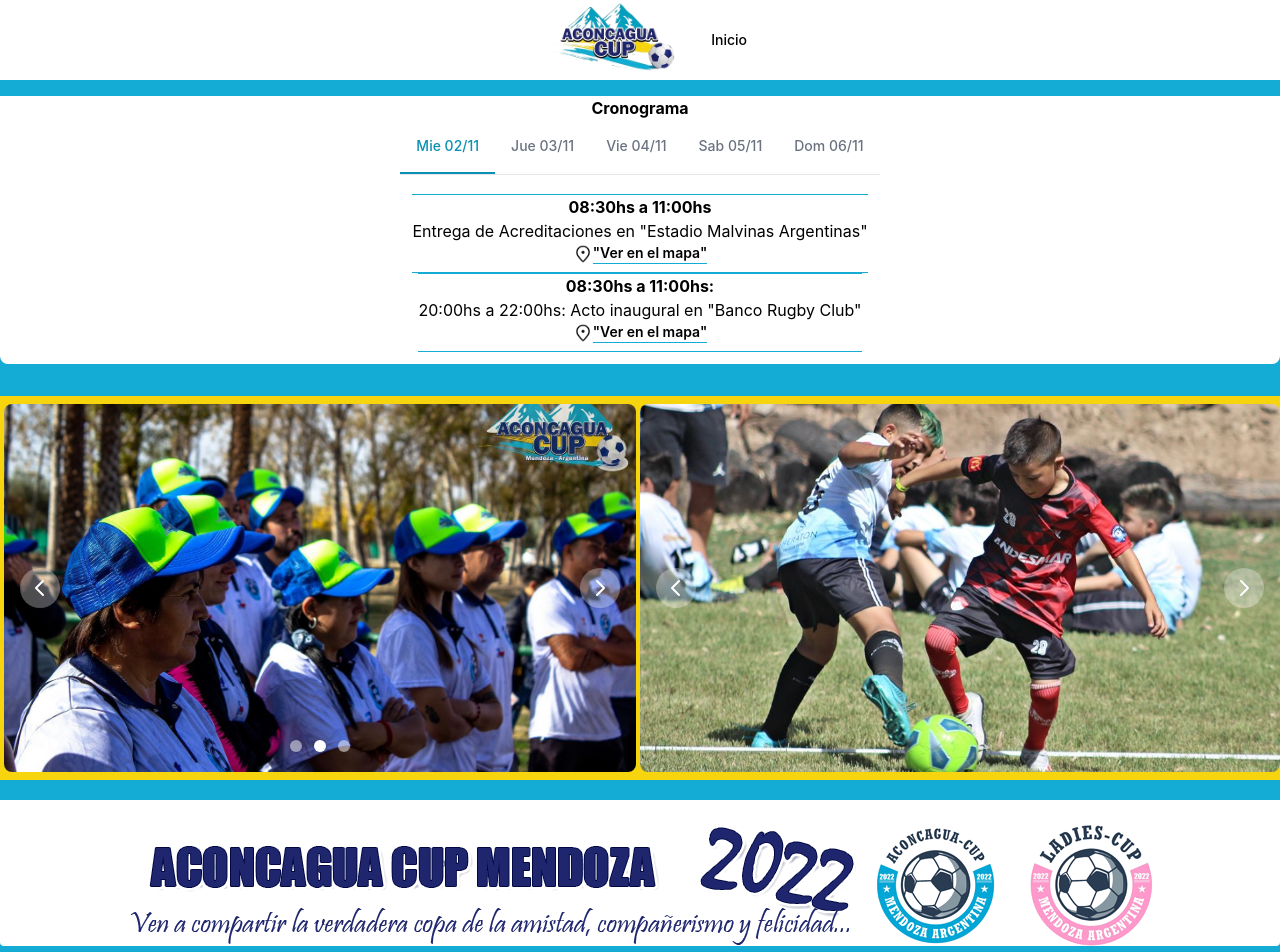
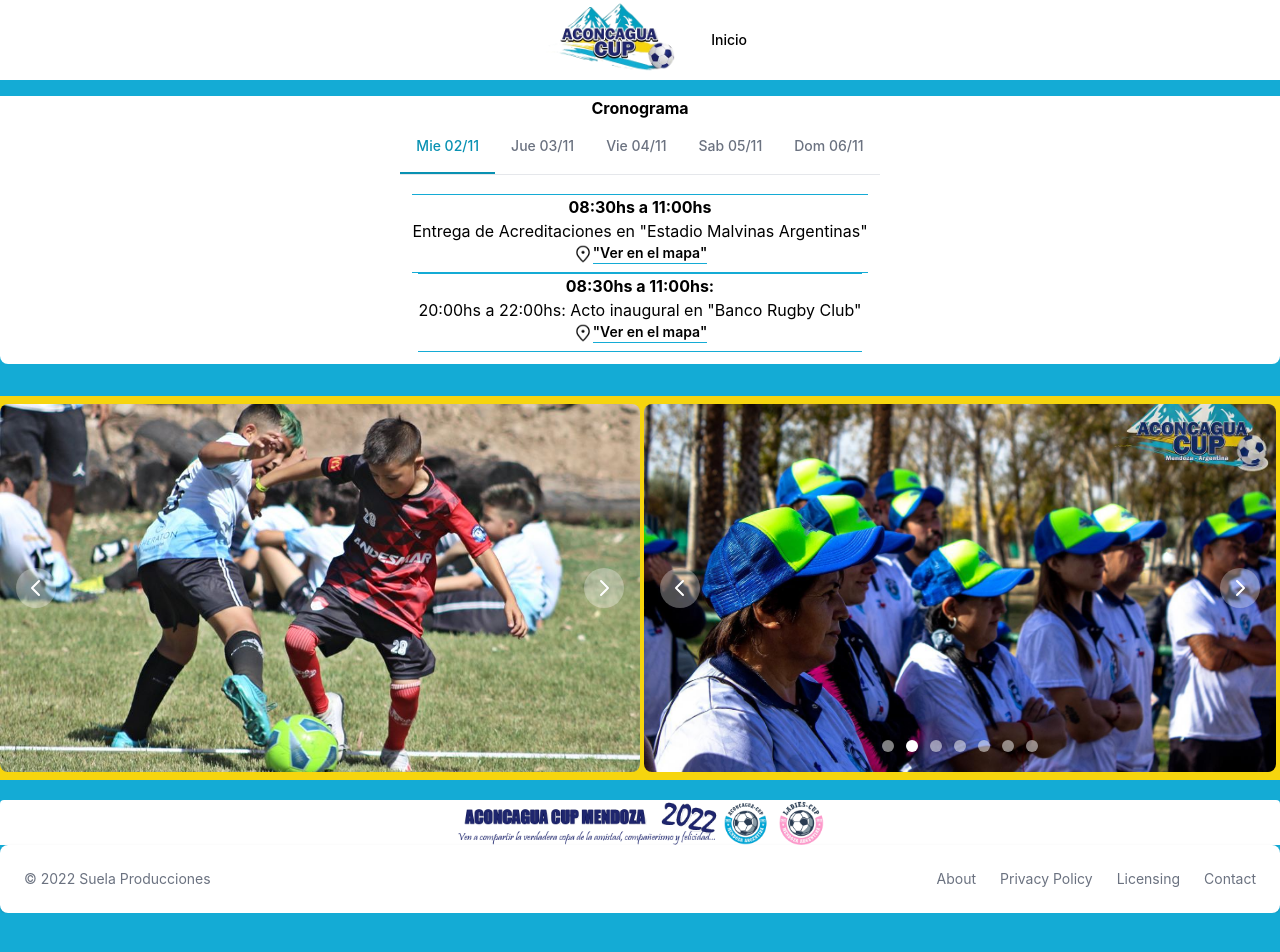
Before and after one commit to Tablonimus/AconcaguaCup, a React (Create React App) app: page / in a window 1280 px wide. Shown: the top 952 px of the page. After the commit the page ends 913 px from the top, so only its background shows below. Built offline with nearby package versions, Linux system fonts and the light colour scheme.

Commit message:
sin internet 3

```diff
--- a/src/components/Carru/Carru.jsx
+++ b/src/components/Carru/Carru.jsx
@@ -15,6 +15,10 @@
       <img src={h1} alt="..." className="object-cover rounded-lg h-96" />
       <img src={h2} alt="..." className="object-cover rounded-lg h-96" />
       <img src={h3} alt="..." className="object-cover rounded-lg h-96" />
+      <img src={h4} alt="..." className="object-cover rounded-lg h-96" />
+      <img src={h5} alt="..." className="object-cover rounded-lg h-96" />
+      <img src={h6} alt="..." className="object-cover rounded-lg h-96" />
+      <img src={h7} alt="..." className="object-cover rounded-lg h-96" />
     </Carousel>
   );
 }
--- a/src/components/Carru/Carru2.jsx
+++ b/src/components/Carru/Carru2.jsx
@@ -11,9 +11,9 @@
 
 export default function Carru2() {
   return (
-    <Carousel indicators={false}>
+    <Carousel indicators={false} slide={false}>
       <img src={h4} alt="..." className="object-cover rounded-lg h-96" />
-      <img src={h5} alt="..." className="object-cover rounded-lg h-96" />
+     <img src={h5} alt="..." className="object-cover rounded-lg h-96" />
       <img src={h6} alt="..." className="object-cover rounded-lg h-96" />
       <img src={h7} alt="..." className="object-cover rounded-lg h-96" />
 
--- a/src/components/Footer/FootComp.jsx
+++ b/src/components/Footer/FootComp.jsx
@@ -3,7 +3,7 @@
 
 export default function FootComp() {
   return (
-    <Footer container={true}>
+    <Footer container={true} >
       <Footer.Copyright href="#" by="Suela Producciones" year={2022} />
       <Footer.LinkGroup>
         <Footer.Link href="#">About</Footer.Link>
--- a/src/components/Home/Home.jsx
+++ b/src/components/Home/Home.jsx
@@ -23,15 +23,19 @@
       <NavBar />
       <Cronograma />
       <div className="w-full  rounded-lg   flex flex-col lg:grid lg:grid-cols-2  justify-center items-center">
+        <div className="w-full  bg-[#F6D50E] rounded-b-lg lg:rounded-none  py-2 h-96 flex flex-col">
+          <Carru2 />
+        </div>
+
         <div className="w-full bg-[#F6D50E] lg:px-1 py-2 h-96  flex flex-col">
           <Carru />
         </div>
-        <div className="w-full  bg-[#F6D50E] rounded-b-lg lg:rounded-none  py-2 h-96 flex flex-col">
-          <Carru2 />
+      </div>
+      <div className="w-full">
+
+        <Header />
+      <FootComp />
         </div>
-      </div>
-      <Header />
-      <FootComp />
     </div>
   );
 }
--- a/src/components/NavBar/Header.jsx
+++ b/src/components/NavBar/Header.jsx
@@ -4,8 +4,8 @@
 
 export default function Header() {
   return (
-    <div className="  w-full bg-white rounded-b flex items-center justify-center">
-      <img src={header} className="mt-5 px-2 h- flex" alt="Logo" />
+    <div className="  w-full bg-white rounded-t flex items-center justify-center">
+      <img src={header} className="px-2 flex w-96" alt="Logo" />
     </div>
   );
 }
```
